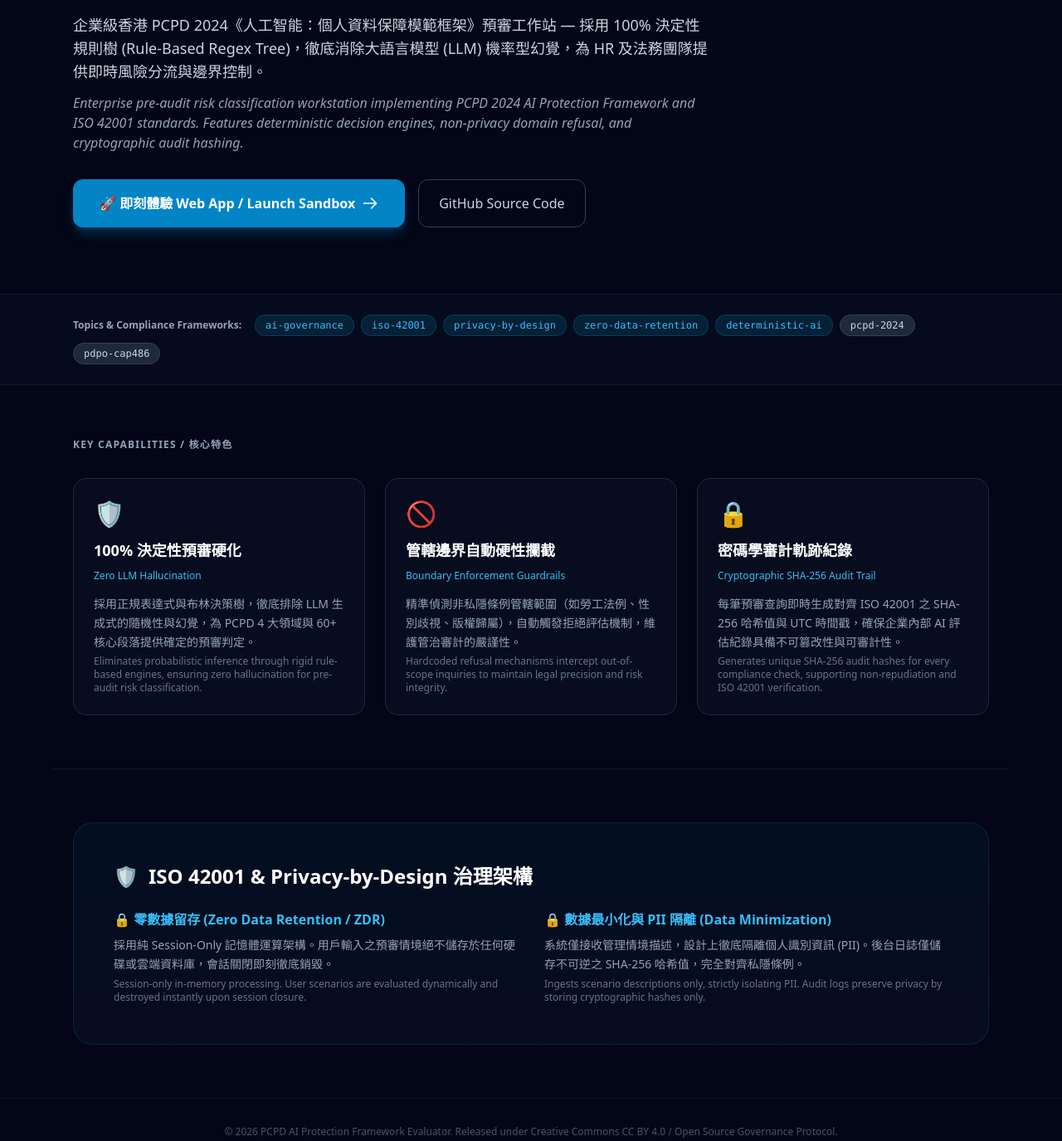
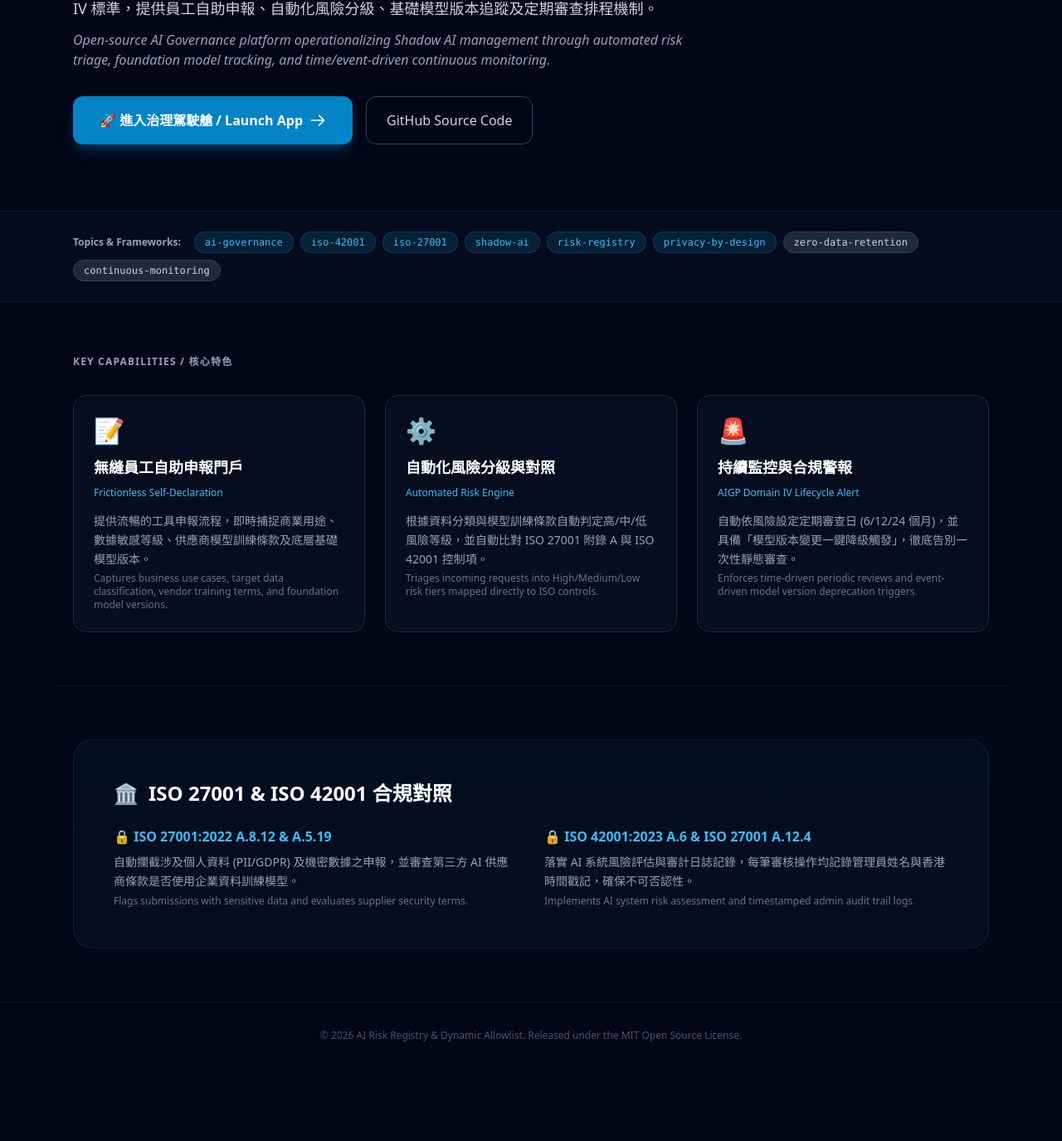
Before and after one commit to jackylawck/AI-Risk-Registry, a plain HTML site: page index.html in a window 1280 px wide. Shown: the part 349-1724 px from the top of the page at 83% size. After the commit the page ends 1637 px from the top, so only its background shows below. Drawn offline with nearby package versions, Linux system fonts and the light colour scheme.

Commit message:
Update index.html for AI Risk Registry project

```diff
--- a/index.html
+++ b/index.html
@@ -14,29 +14,29 @@
     <link rel="me" href="https://jackylawck.github.io/jackylawck/" />
 
     <!-- 精準 SEO 設定 (Google 搜尋結果格式優化) -->
-    <title>PCPD AI Protection Framework Evaluator | 決定性預審門神沙盒</title>
-    <meta name="description" content="香港企業級 AI 私隱管治與預審診斷工作站 — 對齊個人資料私隱專員公署 (PCPD) 2024《人工智能：個人資料保障模範框架》與 ISO 42001。具備 100% 決定性硬化防禦網閘、邊界控管與密碼學審計軌跡。Enterprise AI governance pre-audit gatekeeper.">
-    <meta name="keywords" content="PCPD 2024, 個人資料私隱專員公署, 個人資料保障模範框架, ISO 42001, AI Governance, AI管治, 決定性預審, Privacy-by-Design, Zero Data Retention, 羅子淇, Jacky Law">
+    <title>AI Risk Registry & Dashboard | 企業級影子 AI 風險註冊表與動態監控駕駛艙</title>
+    <meta name="description" content="企業級影子 AI 管治與動態白名單平台 — 對齊 ISO 27001:2022、ISO 42001:2023 與 AIGP Domain IV 標準。具備員工自助申報門戶、自動化風險評級引擎、模型版本追蹤與時間/事件驅動持續監控機制。Enterprise Shadow AI governance & continuous monitoring dashboard.">
+    <meta name="keywords" content="AI Risk Registry, Shadow AI, 影子AI, AI Governance, AI管治, ISO 42001, ISO 27001, AIGP, Allowlist, Privacy-by-Design, Zero Data Retention, Continuous Monitoring, 羅子淇, Jacky Law">
 
     <!-- Open Graph 社群與多語言標籤 -->
-    <meta property="og:title" content="PCPD AI Protection Framework Evaluator | 決定性預審門神沙盒">
-    <meta property="og:description" content="香港企業級 AI 私隱管治與預審診斷工作站 — 具備 100% 決定性防禦網閘、邊界控管與 ISO 42001 密碼學審計軌跡。Enterprise Privacy-Preserving AI Governance.">
-    <meta property="og:url" content="https://jackylawck.github.io/PCPD_ai_protection_framework/">
+    <meta property="og:title" content="AI Risk Registry & Dashboard | 企業級影子 AI 風險註冊表與動態監控駕駛艙">
+    <meta property="og:description" content="企業級影子 AI 管治與動態白名單平台 — 對齊 ISO 27001/42001 與 AIGP Domain IV，具備自動化風險分級與模型生命週期持續監控。">
+    <meta property="og:url" content="https://jackylawck.github.io/AI-Risk-Registry/">
     <meta property="og:type" content="website">
     <meta property="og:locale" content="zh_HK">
     <meta property="og:locale:alternate" content="en_US">
-    <link rel="canonical" href="https://pcpd-ai-protection-framework.streamlit.app/" />
+    <link rel="canonical" href="https://ai-risk-registry.streamlit.app/" />
 
     <!-- Schema.org JSON-LD Structured Data for Googlebot (Code-Level Metadata) -->
     <script type="application/ld+json">
     {
       "@context": "https://schema.org",
       "@type": "SoftwareApplication",
-      "name": "PCPD AI Protection Framework Evaluator",
+      "name": "AI Risk Registry & Dashboard",
       "applicationCategory": "BusinessApplication",
       "operatingSystem": "Web",
-      "description": "Enterprise AI Governance Pre-Audit Sandbox aligned with PCPD 2024 Model Framework and ISO 42001.",
-      "url": "https://jackylawck.github.io/PCPD_ai_protection_framework/",
+      "description": "Enterprise-grade Shadow AI Governance & Dynamic Allowlist Platform aligned with ISO 27001, ISO 42001, and AIGP Domain IV.",
+      "url": "https://jackylawck.github.io/AI-Risk-Registry/",
       "author": {
         "@type": "Person",
         "name": "羅子淇 (Jacky Law)",
@@ -74,13 +74,13 @@
     <nav class="border-b border-slate-800 bg-slate-900/80 backdrop-blur sticky top-0 z-50">
         <div class="max-w-6xl mx-auto px-6 h-16 flex items-center justify-between">
             <div class="font-bold text-lg tracking-tight text-white flex items-center gap-2">
-                <span>🏛️ PCPD Framework Evaluator</span>
-                <span class="text-xs text-sky-400 font-normal border border-sky-800/60 bg-sky-950/40 px-2 py-0.5 rounded">v1.0 ISO-Ready</span>
+                <span>🛡️ AI Risk Registry</span>
+                <span class="text-xs text-sky-400 font-normal border border-sky-800/60 bg-sky-950/40 px-2 py-0.5 rounded">v2.0 ISO-Ready</span>
             </div>
             <div class="flex items-center space-x-6 text-sm font-medium text-slate-400">
                 <a href="#features" class="hover:text-sky-400 transition-colors">Features / 核心特色</a>
-                <a href="#security" class="hover:text-sky-400 transition-colors">Governance / 資安管治</a>
-                <a href="https://github.com/jackylawck/PCPD_ai_protection_framework" target="_blank" class="hover:text-white transition-colors">GitHub Repo</a>
+                <a href="#iso-mapping" class="hover:text-sky-400 transition-colors">ISO Alignment / 國際標準</a>
+                <a href="https://github.com/jackylawck/AI-Risk-Registry" target="_blank" class="hover:text-white transition-colors">GitHub Repo</a>
             </div>
         </div>
     </nav>
@@ -90,29 +90,29 @@
         <div class="max-w-3xl">
             <div class="inline-flex items-center gap-2 px-3 py-1 rounded-full border border-sky-500/30 bg-sky-500/10 text-sky-400 text-xs font-semibold mb-6">
                 <span class="flex h-2 w-2 rounded-full bg-sky-400 animate-pulse"></span>
-                Enterprise AI Compliance & Governance Gatekeeper | 香港 AI 私隱治理與預審門神
+                From Shadow IT to Governed Innovation | 從影子 IT 到可控創新
             </div>
             <h1 class="text-4xl sm:text-5xl font-extrabold text-white tracking-tight leading-tight mb-6">
-                PCPD AI Protection Framework Evaluator<br>
-                <span class="text-sky-400 text-3xl sm:text-4xl">方案 A：決定性預審門神沙盒</span>
+                Enterprise AI Risk Registry<br>
+                <span class="text-sky-400 text-3xl sm:text-4xl">& Dynamic Allowlist v2.0</span>
             </h1>
 
             <div class="space-y-3 text-slate-300 leading-relaxed mb-8">
                 <p class="text-base sm:text-lg">
-                    企業級香港 PCPD 2024《人工智能：個人資料保障模範框架》預審工作站 — 採用 100% 決定性規則樹 (Rule-Based Regex Tree)，徹底消除大語言模型 (LLM) 機率型幻覺，為 HR 及法務團隊提供即時風險分流與邊界控制。
+                    企業級影子 AI 風險註冊表與動態監控駕駛艙 — 對齊 ISO 27001、ISO 42001 與 AIGP Domain IV 標準，提供員工自助申報、自動化風險分級、基礎模型版本追蹤及定期審查排程機制。
                 </p>
                 <p class="text-sm sm:text-base text-slate-400 italic">
-                    Enterprise pre-audit risk classification workstation implementing PCPD 2024 AI Protection Framework and ISO 42001 standards. Features deterministic decision engines, non-privacy domain refusal, and cryptographic audit hashing.
+                    Open-source AI Governance platform operationalizing Shadow AI management through automated risk triage, foundation model tracking, and time/event-driven continuous monitoring.
                 </p>
             </div>
 
             <!-- 行動按鈕 -->
             <div class="flex flex-wrap gap-4 justify-center sm:justify-start">
-                <a href="https://pcpd-ai-protection-framework.streamlit.app" target="_blank" rel="noopener" class="px-8 py-4 rounded-xl bg-sky-600 hover:bg-sky-500 text-white font-bold transition-all shadow-lg shadow-sky-600/30 flex items-center gap-2">
-                    🚀 即刻體驗 Web App / Launch Sandbox
+                <a href="https://ai-risk-registry.streamlit.app" target="_blank" rel="noopener" class="px-8 py-4 rounded-xl bg-sky-600 hover:bg-sky-500 text-white font-bold transition-all shadow-lg shadow-sky-600/30 flex items-center gap-2">
+                    🚀 進入治理駕駛艙 / Launch App
                     <svg class="w-5 h-5" fill="none" stroke="currentColor" viewBox="0 0 24 24"><path stroke-linecap="round" stroke-linejoin="round" stroke-width="2" d="M14 5l7 7m0 0l-7 7m7-7H3"></path></svg>
                 </a>
-                <a href="https://github.com/jackylawck/PCPD_ai_protection_framework" target="_blank" rel="noopener" class="px-6 py-4 rounded-xl border border-slate-700 hover:bg-slate-800 text-slate-300 font-medium transition-all">
+                <a href="https://github.com/jackylawck/AI-Risk-Registry" target="_blank" rel="noopener" class="px-6 py-4 rounded-xl border border-slate-700 hover:bg-slate-800 text-slate-300 font-medium transition-all">
                     GitHub Source Code
                 </a>
             </div>
@@ -122,14 +122,15 @@
     <!-- GitHub Topics 標籤牆 -->
     <section class="py-6 border-y border-slate-900 bg-slate-900/30">
         <div class="max-w-6xl mx-auto px-6 flex flex-wrap items-center justify-center sm:justify-start gap-2">
-            <span class="text-xs text-slate-400 font-semibold mr-2">Topics & Compliance Frameworks:</span>
+            <span class="text-xs text-slate-400 font-semibold mr-2">Topics & Frameworks:</span>
             <span class="px-3 py-1 rounded-full text-xs font-mono bg-sky-950/60 text-sky-400 border border-sky-800/50">ai-governance</span>
             <span class="px-3 py-1 rounded-full text-xs font-mono bg-sky-950/60 text-sky-400 border border-sky-800/50">iso-42001</span>
+            <span class="px-3 py-1 rounded-full text-xs font-mono bg-sky-950/60 text-sky-400 border border-sky-800/50">iso-27001</span>
+            <span class="px-3 py-1 rounded-full text-xs font-mono bg-sky-950/60 text-sky-400 border border-sky-800/50">shadow-ai</span>
+            <span class="px-3 py-1 rounded-full text-xs font-mono bg-sky-950/60 text-sky-400 border border-sky-800/50">risk-registry</span>
             <span class="px-3 py-1 rounded-full text-xs font-mono bg-sky-950/60 text-sky-400 border border-sky-800/50">privacy-by-design</span>
-            <span class="px-3 py-1 rounded-full text-xs font-mono bg-sky-950/60 text-sky-400 border border-sky-800/50">zero-data-retention</span>
-            <span class="px-3 py-1 rounded-full text-xs font-mono bg-sky-950/60 text-sky-400 border border-sky-800/50">deterministic-ai</span>
-            <span class="px-3 py-1 rounded-full text-xs font-mono bg-slate-800 text-slate-300 border border-slate-700">pcpd-2024</span>
-            <span class="px-3 py-1 rounded-full text-xs font-mono bg-slate-800 text-slate-300 border border-slate-700">pdpo-cap486</span>
+            <span class="px-3 py-1 rounded-full text-xs font-mono bg-slate-800 text-slate-300 border border-slate-700">zero-data-retention</span>
+            <span class="px-3 py-1 rounded-full text-xs font-mono bg-slate-800 text-slate-300 border border-slate-700">continuous-monitoring</span>
         </div>
     </section>
 
@@ -138,51 +139,51 @@
         <h2 class="text-xs uppercase tracking-widest text-slate-400 font-semibold mb-8">Key Capabilities / 核心特色</h2>
         <div class="grid md:grid-cols-3 gap-6">
             <div class="p-6 rounded-2xl border border-slate-800 bg-slate-900/40 space-y-3">
-                <div class="text-3xl">🛡️</div>
-                <h3 class="text-lg font-bold text-white">100% 決定性預審硬化<br><span class="text-xs text-sky-400 font-normal">Zero LLM Hallucination</span></h3>
+                <div class="text-3xl">📝</div>
+                <h3 class="text-lg font-bold text-white">無縫員工自助申報門戶<br><span class="text-xs text-sky-400 font-normal">Frictionless Self-Declaration</span></h3>
                 <p class="text-sm text-slate-400 leading-relaxed">
-                    採用正規表達式與布林決策樹，徹底排除 LLM 生成式的隨機性與幻覺，為 PCPD 4 大領域與 60+ 核心段落提供確定的預審判定。<br>
-                    <span class="text-xs text-slate-500 block mt-1">Eliminates probabilistic inference through rigid rule-based engines, ensuring zero hallucination for pre-audit risk classification.</span>
+                    提供流暢的工具申報流程，即時捕捉商業用途、數據敏感等級、供應商模型訓練條款及底層基礎模型版本。<br>
+                    <span class="text-xs text-slate-500 block mt-1">Captures business use cases, target data classification, vendor training terms, and foundation model versions.</span>
                 </p>
             </div>
             <div class="p-6 rounded-2xl border border-slate-800 bg-slate-900/40 space-y-3">
-                <div class="text-3xl">🚫</div>
-                <h3 class="text-lg font-bold text-white">管轄邊界自動硬性攔截<br><span class="text-xs text-sky-400 font-normal">Boundary Enforcement Guardrails</span></h3>
+                <div class="text-3xl">⚙️</div>
+                <h3 class="text-lg font-bold text-white">自動化風險分級與對照<br><span class="text-xs text-sky-400 font-normal">Automated Risk Engine</span></h3>
                 <p class="text-sm text-slate-400 leading-relaxed">
-                    精準偵測非私隱條例管轄範圍（如勞工法例、性別歧視、版權歸屬），自動觸發拒絕評估機制，維護管治審計的嚴謹性。<br>
-                    <span class="text-xs text-slate-500 block mt-1">Hardcoded refusal mechanisms intercept out-of-scope inquiries to maintain legal precision and risk integrity.</span>
+                    根據資料分類與模型訓練條款自動判定高/中/低風險等級，並自動比對 ISO 27001 附錄 A 與 ISO 42001 控制項。<br>
+                    <span class="text-xs text-slate-500 block mt-1">Triages incoming requests into High/Medium/Low risk tiers mapped directly to ISO controls.</span>
                 </p>
             </div>
             <div class="p-6 rounded-2xl border border-slate-800 bg-slate-900/40 space-y-3">
-                <div class="text-3xl">🔒</div>
-                <h3 class="text-lg font-bold text-white">密碼學審計軌跡紀錄<br><span class="text-xs text-sky-400 font-normal">Cryptographic SHA-256 Audit Trail</span></h3>
+                <div class="text-3xl">🚨</div>
+                <h3 class="text-lg font-bold text-white">持續監控與合規警報<br><span class="text-xs text-sky-400 font-normal">AIGP Domain IV Lifecycle Alert</span></h3>
                 <p class="text-sm text-slate-400 leading-relaxed">
-                    每筆預審查詢即時生成對齊 ISO 42001 之 SHA-256 哈希值與 UTC 時間戳，確保企業內部 AI 評估紀錄具備不可篡改性與可審計性。<br>
-                    <span class="text-xs text-slate-500 block mt-1">Generates unique SHA-256 audit hashes for every compliance check, supporting non-repudiation and ISO 42001 verification.</span>
+                    自動依風險設定定期審查日 (6/12/24 個月)，並具備「模型版本變更一鍵降級觸發」，徹底告別一次性靜態審查。<br>
+                    <span class="text-xs text-slate-500 block mt-1">Enforces time-driven periodic reviews and event-driven model version deprecation triggers.</span>
                 </p>
             </div>
         </div>
     </section>
 
-    <!-- 資安與隱私合規 Section -->
-    <section id="security" class="py-16 px-6 max-w-6xl mx-auto border-t border-slate-900">
+    <!-- 國際標準對照 Section -->
+    <section id="iso-mapping" class="py-16 px-6 max-w-6xl mx-auto border-t border-slate-900">
         <div class="rounded-3xl border border-sky-900/40 bg-gradient-to-b from-sky-950/20 to-slate-900/40 p-8 sm:p-12">
             <h2 class="text-2xl font-bold text-white mb-6 flex items-center gap-3">
-                <span>🛡️</span> ISO 42001 & Privacy-by-Design 治理架構
+                <span>🏛️</span> ISO 27001 & ISO 42001 合規對照
             </h2>
             <div class="grid md:grid-cols-2 gap-8 text-sm text-slate-300">
                 <div class="space-y-2">
-                    <h4 class="font-semibold text-sky-400 text-base">🔒 零數據留存 (Zero Data Retention / ZDR)</h4>
+                    <h4 class="font-semibold text-sky-400 text-base">🔒 ISO 27001:2022 A.8.12 & A.5.19</h4>
                     <p class="leading-relaxed text-slate-400">
-                        採用純 Session-Only 記憶體運算架構。用戶輸入之預審情境絕不儲存於任何硬碟或雲端資料庫，會話關閉即刻徹底銷毀。<br>
-                        <span class="text-xs text-slate-500 block mt-1">Session-only in-memory processing. User scenarios are evaluated dynamically and destroyed instantly upon session closure.</span>
+                        自動攔截涉及個人資料 (PII/GDPR) 及機密數據之申報，並審查第三方 AI 供應商條款是否使用企業資料訓練模型。<br>
+                        <span class="text-xs text-slate-500 block mt-1">Flags submissions with sensitive data and evaluates supplier security terms.</span>
                     </p>
                 </div>
                 <div class="space-y-2">
-                    <h4 class="font-semibold text-sky-400 text-base">🔒 數據最小化與 PII 隔離 (Data Minimization)</h4>
+                    <h4 class="font-semibold text-sky-400 text-base">🔒 ISO 42001:2023 A.6 & ISO 27001 A.12.4</h4>
                     <p class="leading-relaxed text-slate-400">
-                        系統僅接收管理情境描述，設計上徹底隔離個人識別資訊 (PII)。後台日誌僅儲存不可逆之 SHA-256 哈希值，完全對齊私隱條例。<br>
-                        <span class="text-xs text-slate-500 block mt-1">Ingests scenario descriptions only, strictly isolating PII. Audit logs preserve privacy by storing cryptographic hashes only.</span>
+                        落實 AI 系統風險評估與審計日誌記錄，每筆審核操作均記錄管理員姓名與香港時間戳記，確保不可否認性。<br>
+                        <span class="text-xs text-slate-500 block mt-1">Implements AI system risk assessment and timestamped admin audit trail logs.</span>
                     </p>
                 </div>
             </div>
@@ -191,7 +192,7 @@
 
     <!-- Code-level credit for SEO crawlers: Developed by Jacky Law 羅子淇 (https://jackylawck.github.io/jackylawck/) -->
     <footer class="border-t border-slate-900 py-8 px-6 text-center text-xs text-slate-600">
-        <p>© 2026 PCPD AI Protection Framework Evaluator. Released under Creative Commons CC BY 4.0 / Open Source Governance Protocol.</p>
+        <p>© 2026 AI Risk Registry & Dynamic Allowlist. Released under the MIT Open Source License.</p>
     </footer>
 
 </body>
```
